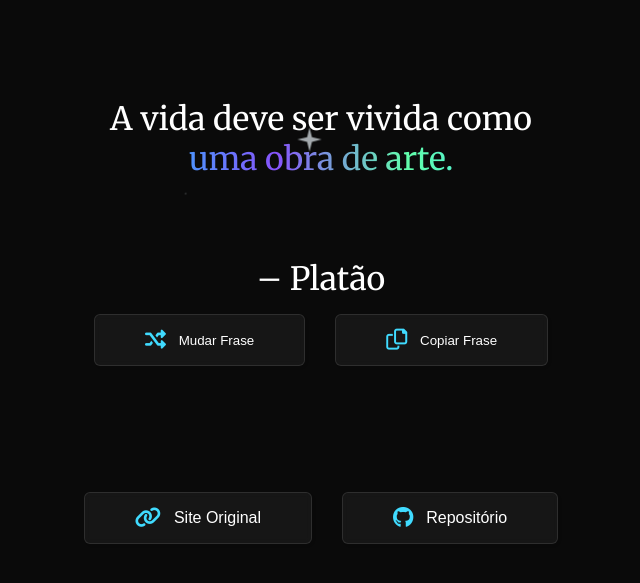
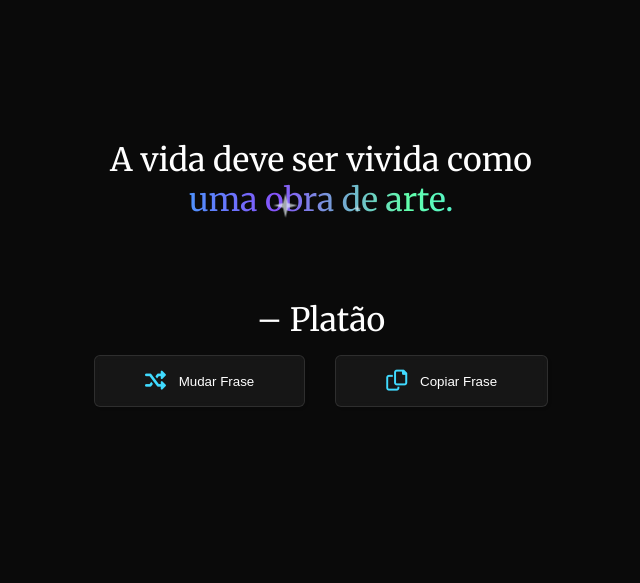
Before and after one commit to Harlei-Melo/Bright-Words, a plain HTML site: page index.html in a window 1280 px wide. Shown: the part 119-702 px from the top of the page, without its empty margins (319-959 px from the left). Drawn offline with Linux system fonts and the light colour scheme.

Commit message:
Modificação das frases e ajuste do sparkle effect

```diff
--- a/index.html
+++ b/index.html
@@ -9,9 +9,7 @@
   <link rel="stylesheet" href="https://cdnjs.cloudflare.com/ajax/libs/font-awesome/6.0.0-beta3/css/all.min.css">
   <link rel="preconnect" href="https://fonts.googleapis.com">
   <link rel="preconnect" href="https://fonts.gstatic.com" crossorigin>
-  <link
-    href="https://fonts.googleapis.com/css2?family=Merriweather:ital,wght@0,300;0,400;0,700;0,900;1,300;1,400;1,700;1,900&display=swap"
-    rel="stylesheet">
+  <link href="https://fonts.googleapis.com/css2?family=Merriweather:ital,wght@0,300;0,400;0,700;0,900&display=swap" rel="stylesheet">
   <link rel="shortcut icon" href="svg/wand-sparkles-solid.svg" type="image/x-icon">
   <title>Sparkle Words</title>
 </head>
@@ -36,34 +34,18 @@
       <br> – Platão
     </h1>
 
-
     <div class="align">
       <button class="change-quote meta-link" id="change-quote">
         <i class="fa-solid fa-shuffle"></i>
         Mudar Frase
       </button>
       <button class="copy-quote meta-link" id="copy-quote">
-       <i class="fa-regular fa-copy"></i>
+        <i class="fa-regular fa-copy"></i>
         Copiar Frase
       </button>
     </div>
-
   </main>
   <div id="toast-container"></div>
-  <footer>
-
-    <a id="source-link" class="meta-link" href="https://linear.app/readme" target="_blank">
-      <i class="fa-solid fa-link"></i>
-      <span>Site Original</span>
-    </a>
-
-    <a id="source-link" class="meta-link" href="https://github.com/Harlei-Melo/Bright-Words" target="_blank">
-      <i class="fa-brands fa-github"></i>
-      <span>Repositório</span>
-    </a>
-
-
-  </footer>
 
   <script src="js/script.js"></script>
 </body>
--- a/js/script.js
+++ b/js/script.js
@@ -3,11 +3,11 @@ document.addEventListener('DOMContentLoaded', function() {
       interval = 1000;
 
   const rand = (min, max) =>
-    Math.floor(Math.random() * (max - min + 1)) + min;
+    Math.floor(Math.random() * (max - min + 2)) + min;
 
   const animate = star => {
     star.style.setProperty("--star-left", `${rand(-10, 100)}%`);
-    star.style.setProperty("--star-top", `${rand(-40, 80)}%`);
+    star.style.setProperty("--star-top", `${rand(10, 45)}%`);
 
     star.style.animation = "none";
     star.offsetHeight;
@@ -15,33 +15,31 @@ document.addEventListener('DOMContentLoaded', function() {
 
     setTimeout(() => {
       animate(star);
-    }, 1000);
+    }, 1000 + rand(0, 500)); // Adicione um atraso aleatório entre 0 e 500ms
   }
 
   for(const star of document.getElementsByClassName("sparkle-effect")) {
     setTimeout(() => {
       animate(star);
-    }, index++ * (interval / 3))
+    }, index++ * (interval / 4))
   }
 
   const quotes = [
-    { text: "A única coisa que sei é que nada sei.", author: "Sócrates" },
+    { text: "      Sofremos mais na imaginação do que na realidade.", author: "Séneca" },
     { text: "Quando você olha muito tempo para um abismo, o abismo olha para você.", author:"Friedrich Nietzsche" },
     { text: "Daria tudo que sei pela metade do que ignoro.", author:"René Descartes" },
     { text: "Seja a mudança que você deseja ver no mundo.", author:"Mahatma Gandhi" },
-    { text: "     A suprema arte da guerra é derrotar o inimigo sem lutar.", author:"Sun Tzu" },
+    { text: "Não é o que dizemos ou pensamos que nos define, mas o que fazemos.", author:"Jane Austen" },
     { text: "   A felicidade da sua vida depende da qualidade dos seus pensamentos.", author:"Marco Aurélio" },
     { text: "O preço da liberdade é a eterna vigilância.", author:"Thomas Jefferson" },
     { text: "     Nada é permanente, exceto a mudança.", author:"Heráclito" },
-    { text: "Posso não concordar com o que você diz, mas defenderei até a morte o seu direito de dizê-lo.", author:"Voltaire" },
-    { text: "  O destino mistura as cartas, e nós jogamos.", author:"Arthur Schopenhauer" },
+    { text: "Acordar limpo e sóbrio é o primeiro presente de cada dia.", author:"I am Sober" },
+    { text: "    A arte não é sobre replicar o mundo, mas sobre interpretá-lo e acrescentar a ele como você o enxerga.", author:"Kyomii" },
     { text: " Não são as coisas que nos perturbam, mas a nossa interpretação das coisas.", author:"Epicteto" },
     { text: "   A beleza das coisas existe na mente que as contempla.", author:"David Hume" },
     { text: "  Se você pode sonhar, você pode fazer", author:"Walt Disney" },
     { text: "A arte é para consolar aqueles que estão quebrados pela vida.", author:"Vincent Van Gogh" },
-    { text: "O maior prazer na vida é fazer o que as pessoas dizem que você não é capaz de fazer.", author:"Platão" },
-
-
+    { text: " Seja como a rocha que as ondas não param de bater; ela permanece firme e, ao redor dela, as águas acabam se acalmando.", author:"Marco Aurélio" },
   ];
 
   let availableQuotes = [...quotes]; // Clonar a lista de frases
@@ -58,7 +56,7 @@ document.addEventListener('DOMContentLoaded', function() {
     const newQuote = availableQuotes.splice(randomIndex, 1)[0]; // Remover e obter a frase selecionada
     const quoteText = newQuote.text;
 
-    // Divida o texto da citação em duas partes aleatórias
+    // Divida o texto da citação em duas partes
     const effectLength = 23;
     const firstPart = quoteText.slice(0, effectLength);
     const secondPart = quoteText.slice(effectLength);
@@ -86,7 +84,9 @@ document.addEventListener('DOMContentLoaded', function() {
 
       // Reaplique a animação aos novos elementos sparkle-effect
       for (const star of quoteBox.getElementsByClassName("sparkle-effect")) {
-        animate(star);
+        setTimeout(() => {
+          animate(star);
+        }, rand(0, 500)); // Adicione um atraso aleatório entre 0 e 500ms
       }
 
       quoteBox.style.opacity = 1;
```
